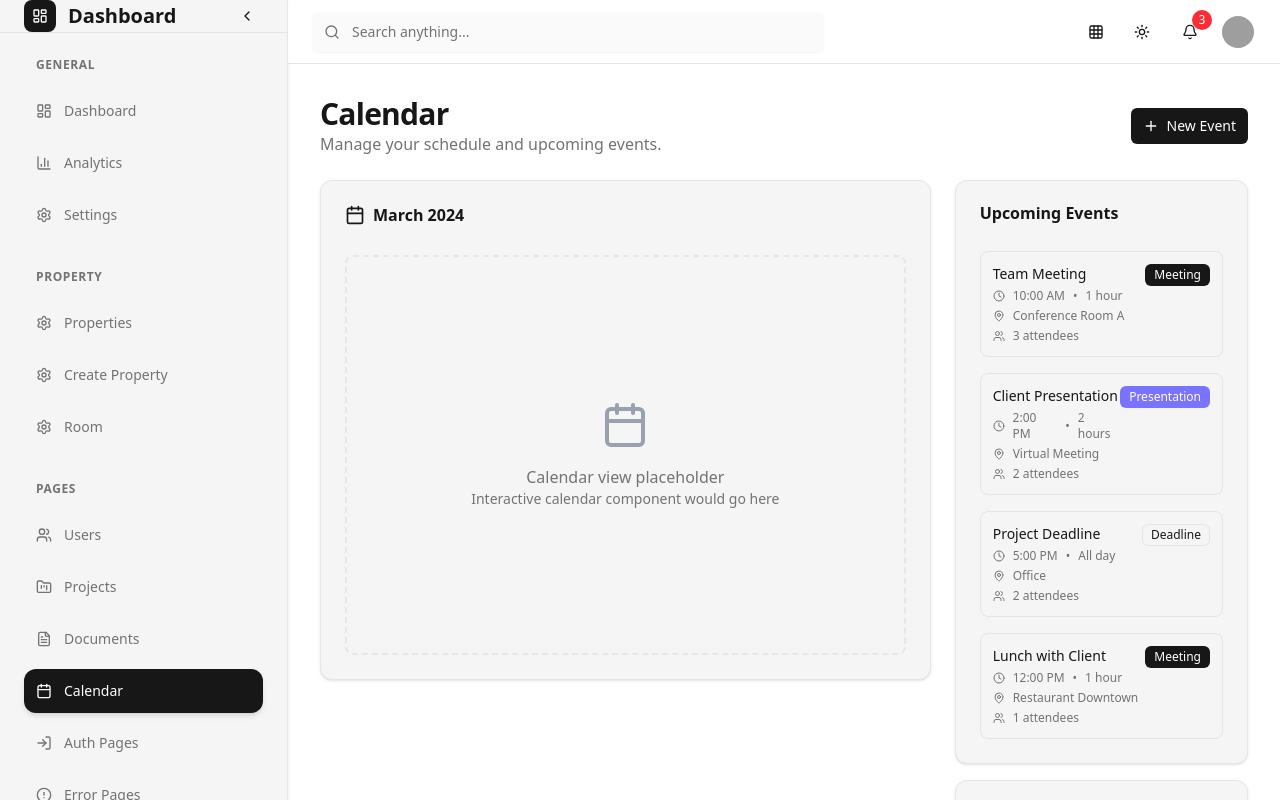
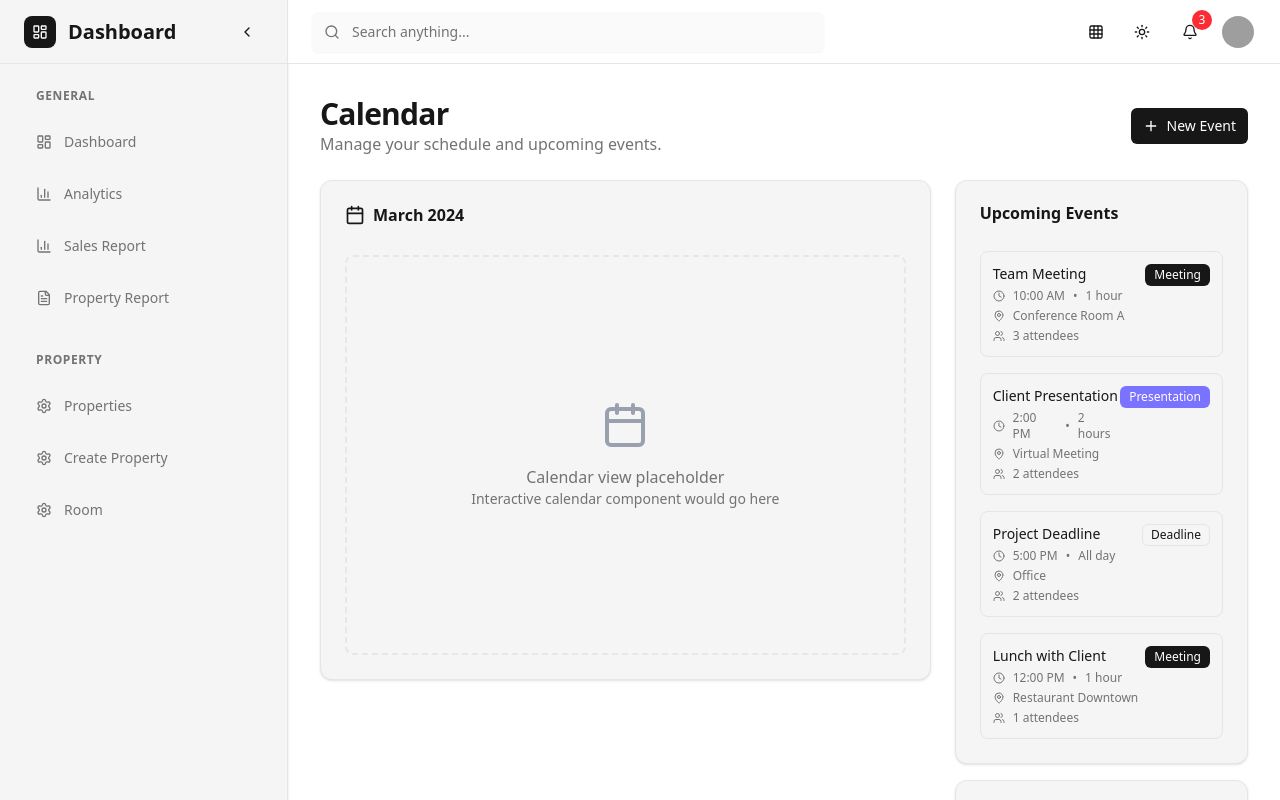
Before and after one commit to Ray110103/final-project-web, a Next.js app: page /dashboard/calendar in a window 1280 px wide. Built offline with nearby package versions, Linux system fonts and the light colour scheme; grey boxes are pictures that could not be loaded.

Commit message:
fix sidebar

```diff
--- a/src/components/shared/sidebar.tsx
+++ b/src/components/shared/sidebar.tsx
@@ -39,11 +39,18 @@ const sidebarGroups = [
 				badge: "New",
 			},
 			{
-				title: "Settings",
-				href: "/dashboard/settings",
-				icon: Settings,
+				title: "Sales Report",
+				href: "/dashboard/reports/sales",
+				icon: BarChart3,
 				badge: null,
 			},
+			{
+				title: "Property Report",
+				href: "/dashboard/reports/property-availability",
+				icon: FileText,
+				badge: null,
+			},
+
 		],
 	},
 
@@ -74,77 +81,7 @@ const sidebarGroups = [
 
 
 
-	{
-		title: "Pages",
-		items: [
-			{
-				title: "Users",
-				href: "/dashboard/users",
-				icon: Users,
-				badge: "12",
-			},
-			{
-				title: "Projects",
-				href: "/dashboard/projects",
-				icon: FolderKanban,
-				badge: null,
-			},
-			{
-				title: "Documents",
-				href: "/dashboard/documents",
-				icon: FileText,
-				badge: null,
-			},
-			{
-				title: "Calendar",
-				href: "/dashboard/calendar",
-				icon: Calendar,
-				badge: "3",
-			},
-			{
-				title: "Auth Pages",
-				href: "/dashboard/auth",
-				icon: LogIn,
-				badge: null,
-			},
-			{
-				title: "Error Pages",
-				href: "/dashboard/errors",
-				icon: AlertCircle,
-				badge: null,
-			},
-		],
-	},
 
-	{
-		title: "Others",
-		items: [
-			{
-				title: "Messages",
-				href: "/dashboard/messages",
-				icon: MessageSquare,
-				badge: "5",
-			},
-			{
-				title: "Database",
-				href: "/dashboard/database",
-				icon: Database,
-				badge: null,
-			},
-			{
-				title: "Security",
-				href: "/dashboard/security",
-				icon: Shield,
-				badge: "!",
-			},
-			{
-				title: "Help",
-				href: "/dashboard/help",
-				icon: HelpCircle,
-				badge: null,
-			},
-		],
-	},
 ];
 
 interface SidebarProps {
--- /dev/null
+++ b/src/lib/report-service.ts
@@ -0,0 +1,59 @@
+// src/lib/report-service.ts
+import { axiosInstance } from "@/lib/axios";
+import type { SalesReport, PropertyReport } from "@/types/report";
+
+export type SalesGroupBy = "property" | "transaction" | "user";
+export type SalesSortBy = "date" | "total";
+
+export interface GetSalesReportParams {
+  groupBy: SalesGroupBy;
+  sortBy?: SalesSortBy;
+  sortOrder?: "asc" | "desc";
+  startDate?: string; // ISO date e.g. 2025-09-01
+  endDate?: string;   // ISO date e.g. 2025-09-30
+  page?: number;
+  take?: number;
+}
+
+// Generic response to support multiple groupings
+export interface SalesReportResponse<T = any> {
+  data: T[];
+  meta: {
+    page: number;
+    take: number;
+    total: number;
+    totalSales: number;
+  };
+}
+
+export async function getSalesReport(
+  params: GetSalesReportParams,
+  accessToken: string
+): Promise<SalesReportResponse> {
+  const res = await axiosInstance.get<SalesReportResponse>("/reports/sales", {
+    headers: { Authorization: `Bearer ${accessToken}` },
+    params,
+  });
+  return res.data;
+}
+
+// ------------------------------
+// Property Availability Report
+// ------------------------------
+
+export interface GetPropertyAvailabilityParams {
+  // ISO date string pointing to any day in the target month, e.g. 2025-09-01
+  month?: string;
+  propertyId?: number;
+}
+
+export async function getPropertyAvailabilityReport(
+  params: GetPropertyAvailabilityParams,
+  accessToken: string
+): Promise<PropertyReport> {
+  const res = await axiosInstance.get<PropertyReport>("/reports/property", {
+    headers: { Authorization: `Bearer ${accessToken}` },
+    params,
+  });
+  return res.data;
+}
```
